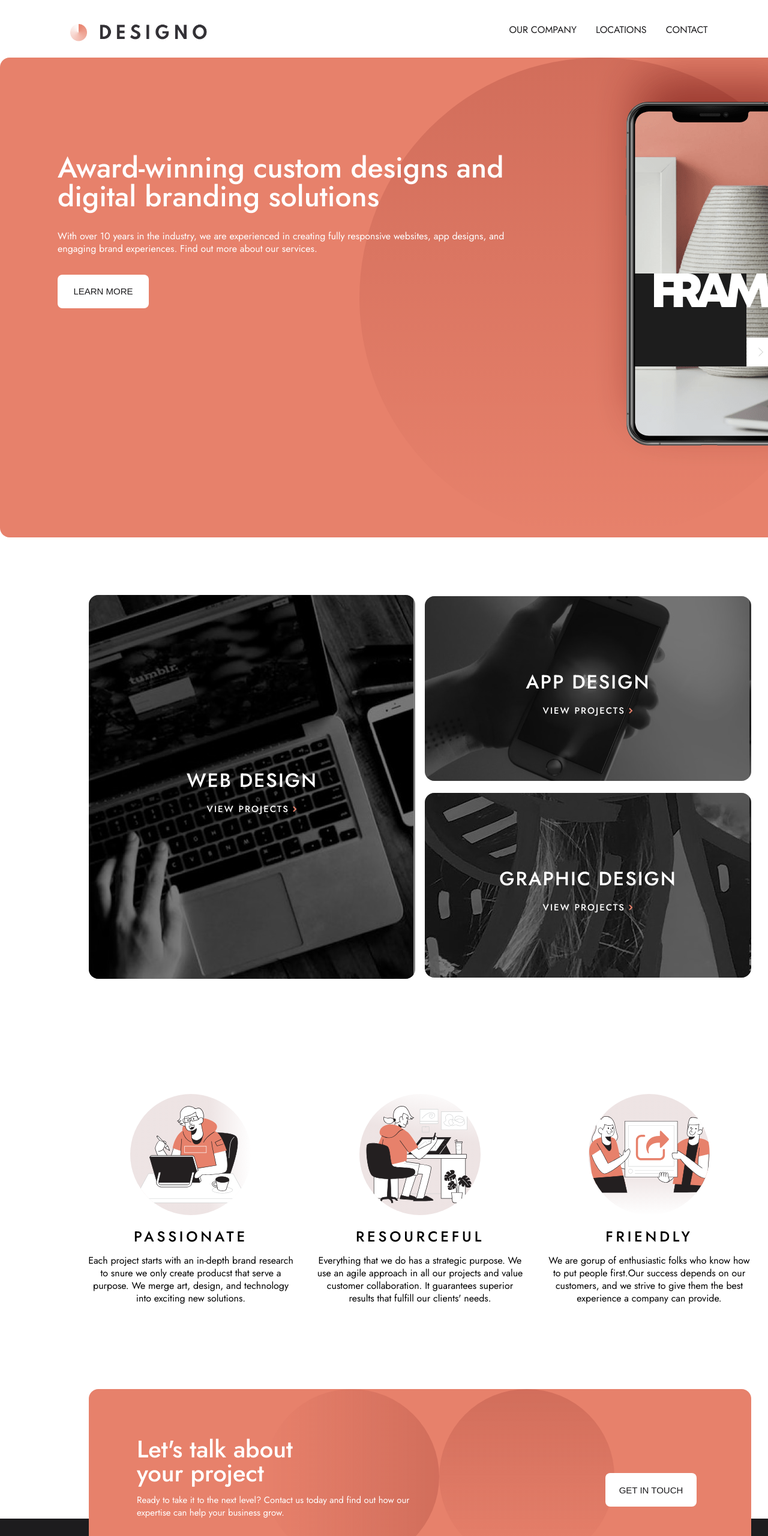
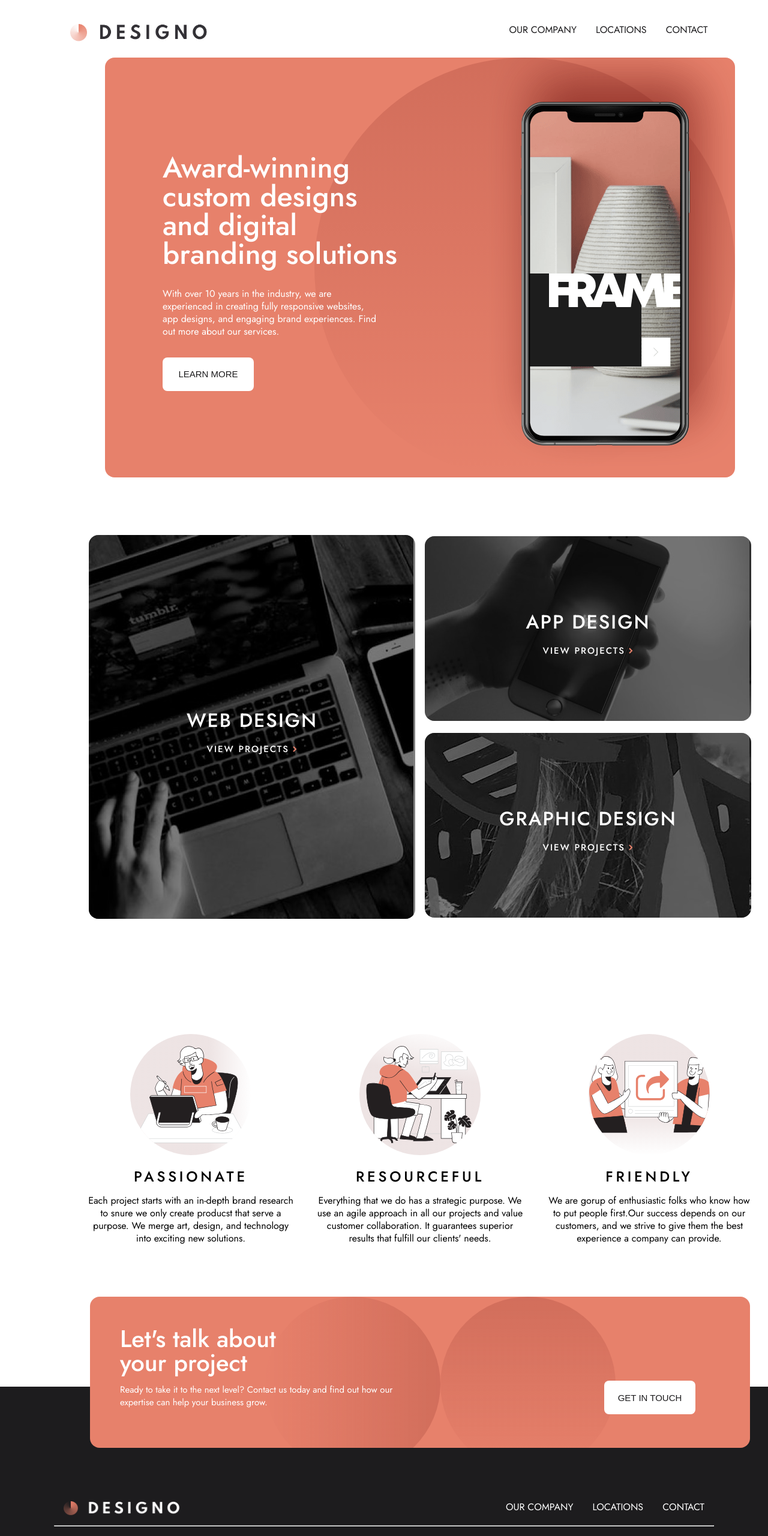
Before and after one commit to 2peagles/designo, a React (Vite) app: page / in a window 1280 px wide. Shown: the top 2561 px of the page at 60% size. Built offline with nearby package versions, Linux system fonts and the light colour scheme.

Commit message:
desktop view

```diff
--- a/src/pages/Contact.jsx
+++ b/src/pages/Contact.jsx
@@ -11,11 +11,11 @@ const Contact = () => {
         <form>
           <input placeholder='name' required type='name'/>
           <hr></hr>
-          <input placeholder=' email address' required type='email'/>
+          <input placeholder='email address' required type='email'/>
           <hr></hr>
           <input placeholder='phone' required type='number '/>
           <hr></hr>
-          <input placeholder='message' required/>
+          <input placeholder='message' required type='textfield'/>
           <hr></hr>
           <button className='darkbtn'> submit </button>
         </form>
--- a/src/pages/OurCompany.jsx
+++ b/src/pages/OurCompany.jsx
@@ -1,11 +1,9 @@
 import React from 'react'
 import '../styles/ourcompany.scss'
 import '../styles/home.scss'
-// import '../styles/contact.scss'
 const OurCompany = () => {
   return (
-    <section id='about'>
-      {/* <h1>our company</h1> */}
+    <div id='about'>
       <article>
           <img src='/assets/about/desktop/image-about-hero.jpg' alt='' />
           <div className='about_hero'>
@@ -67,7 +65,7 @@ const OurCompany = () => {
           <button className='darkbtn'> get in touch</button>
         </div>
       </article>
-    </section>
+    </div>
   )
 }
 
--- a/src/styles/Footer.scss
+++ b/src/styles/Footer.scss
@@ -5,7 +5,6 @@
     // right:0;
     // left:0;
     // position: relative;
-    width:1400px;
     @include center-content();
     flex-direction: column;
     text-align: center;
@@ -58,29 +57,28 @@
     }
 }
 #footer hr{
-    width: 69.439rem;
+    max-width: 1100px;
     display: none;
 }
 
 
 @media (width > 1000px) {
     #footer {
-            // bottom:0;
-            // right:0;
-            // left:0;
-            // position: relative;
+            max-width:1400px;
             @include center-content();
             flex-direction: column;
+            margin:auto;
             height: 390px;
             padding-top: 15vh;
             color: $white;
             background-color: $black;
             hr {
-                    display: flex;
+                    display:flex;
+                    width:1100px;
                 }
 
             nav {
-                width: 69.438rem;
+                width:100%;
                 text-align: right;
 
                 li {
@@ -89,24 +87,14 @@
                     padding: 0 1rem;
                     background-color: transparent;
                 }
-
                 li:first-child {
                     float: left;
-                }
-
-                li img:first-child {
-                    width: 200px;
-                }
-
-                a {
-                    color: $white;
-                    text-transform: uppercase;
-                    text-decoration: none;
                 }
             }
             section{
                 @include space-content();
                 padding: 2rem 0 0 ;
+                width:1100px;
             }
             div{
                 width: 55%;
@@ -116,7 +104,6 @@
             }
         }
     #footer section:nth-last-child(1) {
-            width: 69.439rem;
             article:nth-child(1n) {
                 width: 200px;
                 height: 78px;
@@ -138,10 +125,6 @@
 }
 @media (width > 760px) and (height > 800px) {
     #footer {
-            // bottom:0;
-            // right:0;
-            // left:0;
-            // position: relative;
             @include center-content();
             flex-direction: column;
             padding: 15vh 5vw;
@@ -154,7 +137,7 @@
             }
 
             nav {
-                width:90vmin;
+                // width:90vmin;
                 text-align: right;
 
                 li {
@@ -193,7 +176,6 @@
         }
 
         #footer section:nth-last-child(1) {
-            width:100%;
 
             article:nth-child(1n) {
                 width: 200px;
--- a/src/styles/contact.scss
+++ b/src/styles/contact.scss
@@ -14,6 +14,7 @@
     }
     article:first-of-type{
         height:95vh;
+        max-height: 500px;
         border-radius: 1rem;
         @include center-content();
         flex-direction: column;
@@ -33,12 +34,10 @@
         width:400px;
     }
 form{
-    // padding:20;
     width:35%;
     height:80%;
-    // border:1px solid black;
     button{
-        margin-top:3rem;
+        margin-top:1rem;
     }
 }
     input{
@@ -46,6 +45,7 @@ form{
         outline:none;
         width:90%;
         height:5vh;
+        padding-left:1rem;
         background-color: transparent;
     }
     input:focus{
@@ -53,7 +53,16 @@ form{
     }
     input::placeholder{
         color:$white;
+        // padding-left: 1rem;
         text-transform: capitalize;
+    }
+    input:nth-last-child(3){
+        padding: 1rem 1rem 70px;
+        // &::placeholder{
+        //     display: flex;
+        //     align-items: top;
+        //     justify-content: top;
+        // }
     }
 
     h2{
@@ -81,6 +90,16 @@ form{
             background: linear-gradient(180deg, rgba(168, 119, 119, .2) 65%, rgba(255, 255, 255, 1) 100%);
         }
 }
+// .locations{
+//     border: 2px solid black;
+//     background-position: -100px;
+//     background-image: url('/assets/shared/desktop/bg-pattern-leaf.svg');
+// }
+// .locations::after{
+//     content: url('/assets/shared/desktop/bg-pattern-leaf.svg');
+//     z-index: -1;
+//     position: absolute;
+// }
 @media (width > 1000px) {
     #contact{
             article:first-of-type {
--- a/src/styles/home.scss
+++ b/src/styles/home.scss
@@ -1,7 +1,6 @@
 @import 'global';
 #home{
     text-align: center;
-    min-height:100vh;
     @include center-content();
     flex-direction: column;
 }
@@ -11,7 +10,8 @@
     color: $white;
     display: flex;
     place-content: center;
-    height:100vh;
+    height:700px;
+    width:90%;
     padding:1rem;
     background-color: $peach;
     background-size: contain;
@@ -76,9 +76,9 @@
     z-index: -1;
     position:absolute;
     background-color: black;
-    &::before:hover{
-        background-color: $peach;
-    }
+}
+.card:hover::before{
+    background-color: $peach;
 }
 .card_one{
     background-image: url('/assets/home/desktop/image-web-design-small.jpg');
@@ -118,7 +118,7 @@
 }
 .home_contact_section{
     @include center-content();
-    height:15vh;
+    // height:9rem;
 }
 .home_contact_content{
     position: absolute;
@@ -148,7 +148,10 @@
         text-align: left;
     }
     .hero{
-        height:100vh;
+        // height:100vh;
+        width:75%;
+        max-width:1400px;
+        max-height: 700px;
         border-radius: 1rem;
     }
         .hero:after {
@@ -208,8 +211,9 @@
         }
     .home_contact_content{
         background-image: url('/assets/shared/desktop/bg-pattern-call-to-action.svg');
-        width: 69rem;
-        padding:  5rem;
+        width: 1100px;
+        padding:  50px;
+        margin-bottom: 3rem;
         button{
             position: absolute;
             right:75px;
@@ -227,31 +231,31 @@
     }
 }
 // tablet
-@media (width > 760px) and (height > 800px)  {
-    .hero{
-        width:90%;
-        margin-top: 6rem;
-        border-radius: 1rem;
-    }
-    .center{
-        display: block;
-    }
-    .cards{
-        grid-template-columns: repeat(1, 1fr);
-        grid-template-rows: repeat(3, 1fr);
-    }
+// @media (width > 760px) and (height > 800px)  {
+//     .hero{
+//         width:90%;
+//         margin-top: 6rem;
+//         border-radius: 1rem;
+//     }
+//     .center{
+//         display: block;
+//     }
+//     .cards{
+//         grid-template-columns: repeat(1, 1fr);
+//         grid-template-rows: repeat(3, 1fr);
+//     }
 
-    .card{
-        width:689px;
-        height:202px;
-    }
-    .section_two_card{
-    height:202px;
-    width:689px;
-    text-align: left;
-  }
-  .section_two_card img {
-    float:left;
-    margin-right:3rem;
-}
-}
+//     .card{
+//         width:689px;
+//         height:202px;
+//     }
+//     .section_two_card{
+//     height:202px;
+//     width:689px;
+//     text-align: left;
+//   }
+//   .section_two_card img {
+//     float:left;
+//     margin-right:3rem;
+// }
+// }
--- a/src/styles/ourcompany.scss
+++ b/src/styles/ourcompany.scss
@@ -4,10 +4,15 @@
        @include center-content();
         flex-direction: column;
         overflow: hidden;
+        .home_content_contact{
+            padding:5rem;
+        }
             article {
                 overflow: hidden;
                 text-align: center;
-                margin:3em 0;
+                margin:2rem 0;
+                // height:fit-content;
+                // padding:3rem 0;
                 border-radius: 1rem;
                 }
              article:nth-child(1) div, article:nth-child(2) div, article:nth-child(4) div {
@@ -20,10 +25,7 @@
                   }
       article:nth-child(1){
         color:$white;
-        padding:0;
-        margin:0 0;
         background-color: $peach;
-        background-position: top;
             background-repeat: no-repeat;
             background-image: url('/assets/contact/desktop/bg-pattern-hero-desktop.svg');
         h1{
@@ -67,7 +69,7 @@
         }
     }
     article:nth-child(4){
-        height:200vh;
+        max-height: 1000px;
     }
     // article:nth-child(5){
     // color:$white;
@@ -107,11 +109,11 @@
                 @include space-content();
                 text-transform: capitalize;
             }
-            article:nth-child(5){
-                margin-top:8rem;
-            }
+            // article:nth-child(5){
+            //     margin-top:8rem;
+            // }
             article:nth-child(4){
-                height:70vh;
+                margin-bottom: 10rem;
             }
         }
 }
```
